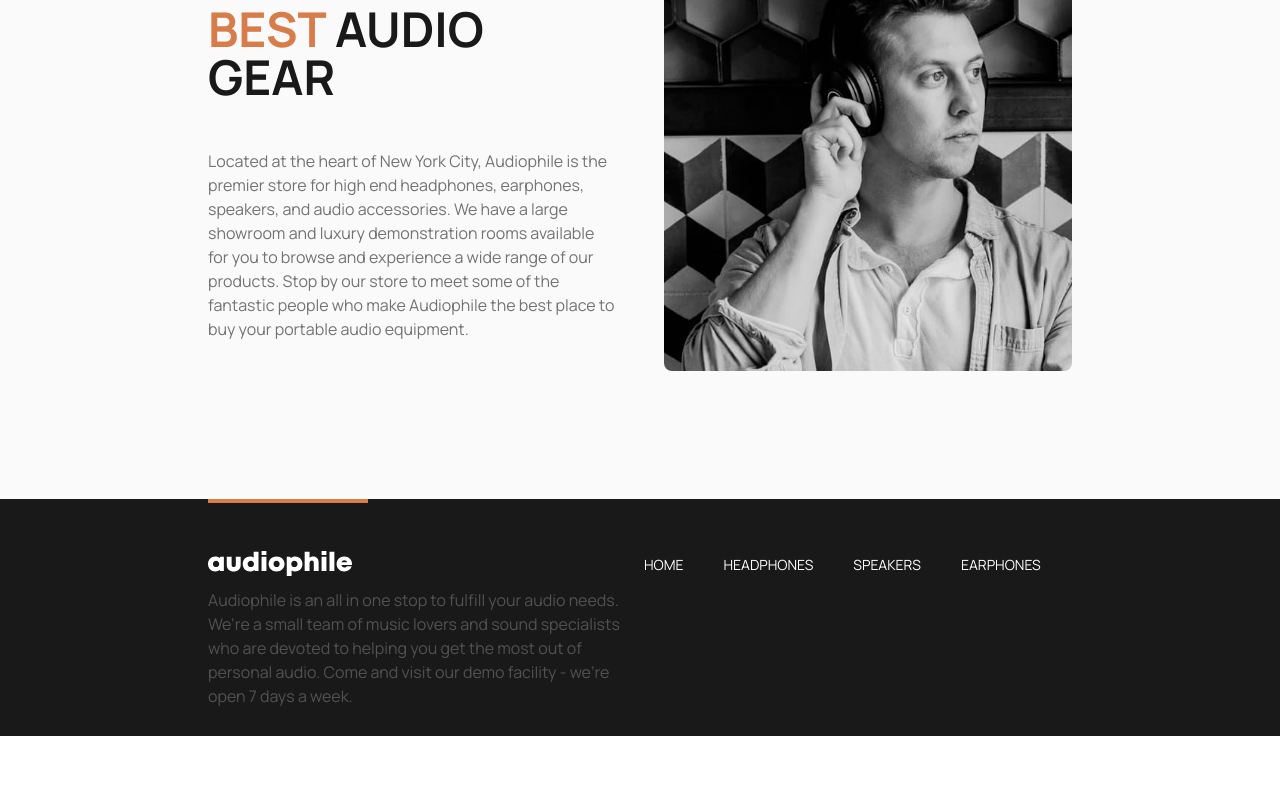
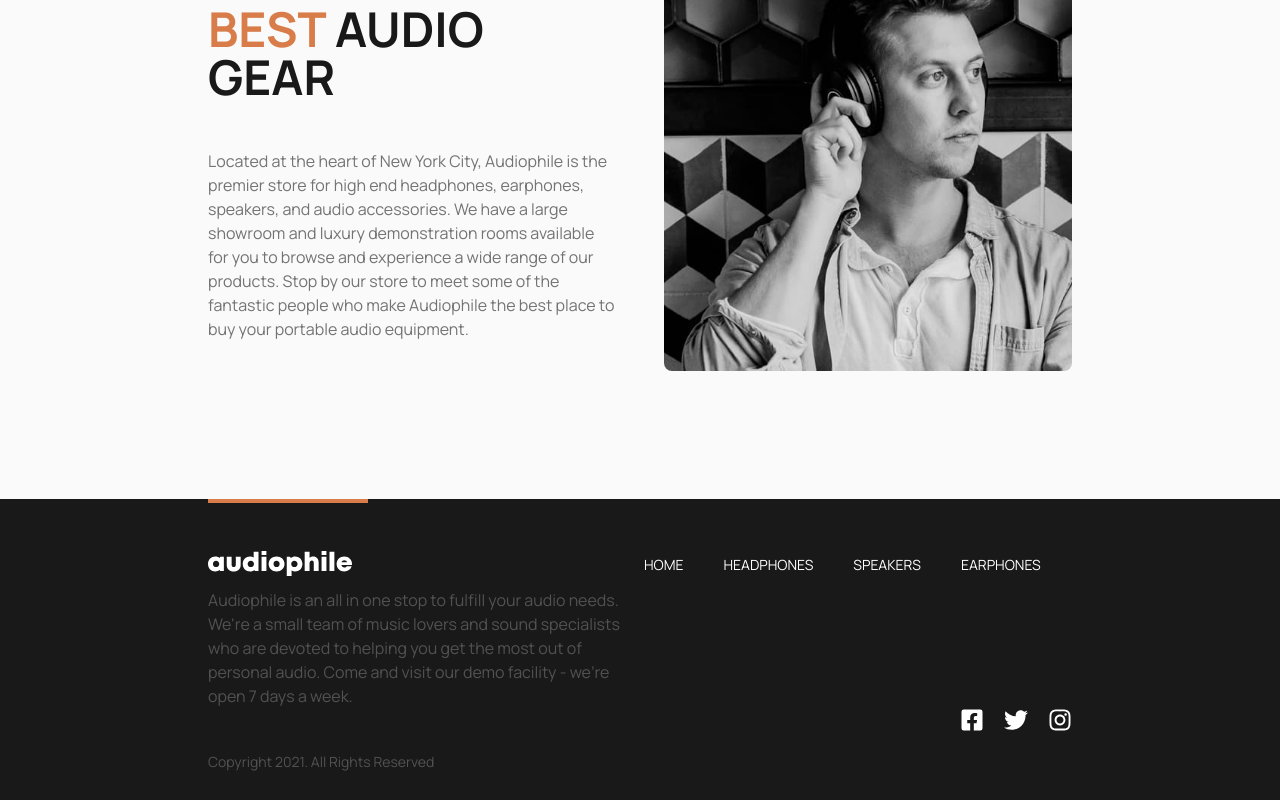
Before and after one commit to muodilo/audiophile, a Next.js app: page / in a window 1280 px wide. Shown: the part 2494-3294 px from the top of the page. Before the commit the page ends 3230 px from the top, so only its background shows below. Built offline with nearby package versions, Linux system fonts and the light colour scheme.

Commit message:
feat:Add social icons to footer

```diff
--- a/app/components/Footer.tsx
+++ b/app/components/Footer.tsx
@@ -1,5 +1,8 @@
 import Logo from "./Logo";
 import Link from "next/link";
+import { FaFacebookSquare } from "react-icons/fa";
+import { FaTwitter } from "react-icons/fa6";
+import { FaInstagram } from "react-icons/fa";
 
 const Footer = () => {
   return (
@@ -12,27 +15,50 @@ const Footer = () => {
           <Logo />
           <ul className="text-white flex items-center lg:gap-10 gap-5">
             <li>
-              <Link className="text-sm" href={"/"}>HOME</Link>
+              <Link className="text-sm" href={"/"}>
+                HOME
+              </Link>
             </li>
             <li>
-              <Link className="text-sm" href={"/"}>HEADPHONES</Link>
+              <Link className="text-sm" href={"/"}>
+                HEADPHONES
+              </Link>
             </li>
             <li>
-              <Link className="text-sm" href={"/"}>SPEAKERS</Link>
+              <Link className="text-sm" href={"/"}>
+                SPEAKERS
+              </Link>
             </li>
             <li>
-              <Link className="text-sm" href={"/"}>EARPHONES</Link>
+              <Link className="text-sm" href={"/"}>
+                EARPHONES
+              </Link>
             </li>
           </ul>
         </div>
 
         <div className="grid md:grid-cols-2 grid-cols-1 text-neutral-600">
-            <div>
-                <p>
-  Audiophile is an all in one stop to fulfill your audio needs. We&apos;re a small team of music lovers and sound specialists who are devoted to helping you get the most out of personal audio. Come and visit our demo facility - we’re open 7 days a week.
-</p>
-
-            </div>
+          <div>
+            <p>
+              Audiophile is an all in one stop to fulfill your audio needs.
+              We&apos;re a small team of music lovers and sound specialists who
+              are devoted to helping you get the most out of personal audio.
+              Come and visit our demo facility - we&apos;re open 7 days a week.
+            </p>
+          </div>
+        </div>
+        <div className="text-white md:flex hidden items-center gap-5 justify-end">
+            <FaFacebookSquare className="text-2xl hover:text-[#d87d4a]"/>
+            <FaTwitter className="text-2xl hover:text-[#d87d4a]"/>
+            <FaInstagram className="text-2xl hover:text-[#d87d4a]"/>
+        </div>
+        <div className="flex items-center justify-between">
+            <p className="text-neutral-600 text-sm pt-5">Copyright 2021. All Rights Reserved</p>
+            <div className="text-white flex md:hidden items-center gap-5 justify-end">
+            <FaFacebookSquare className="text-2xl hover:text-[#d87d4a]"/>
+            <FaTwitter className="text-2xl hover:text-[#d87d4a]"/>
+            <FaInstagram className="text-2xl hover:text-[#d87d4a]"/>
+        </div>
         </div>
       </div>
     </div>
```
